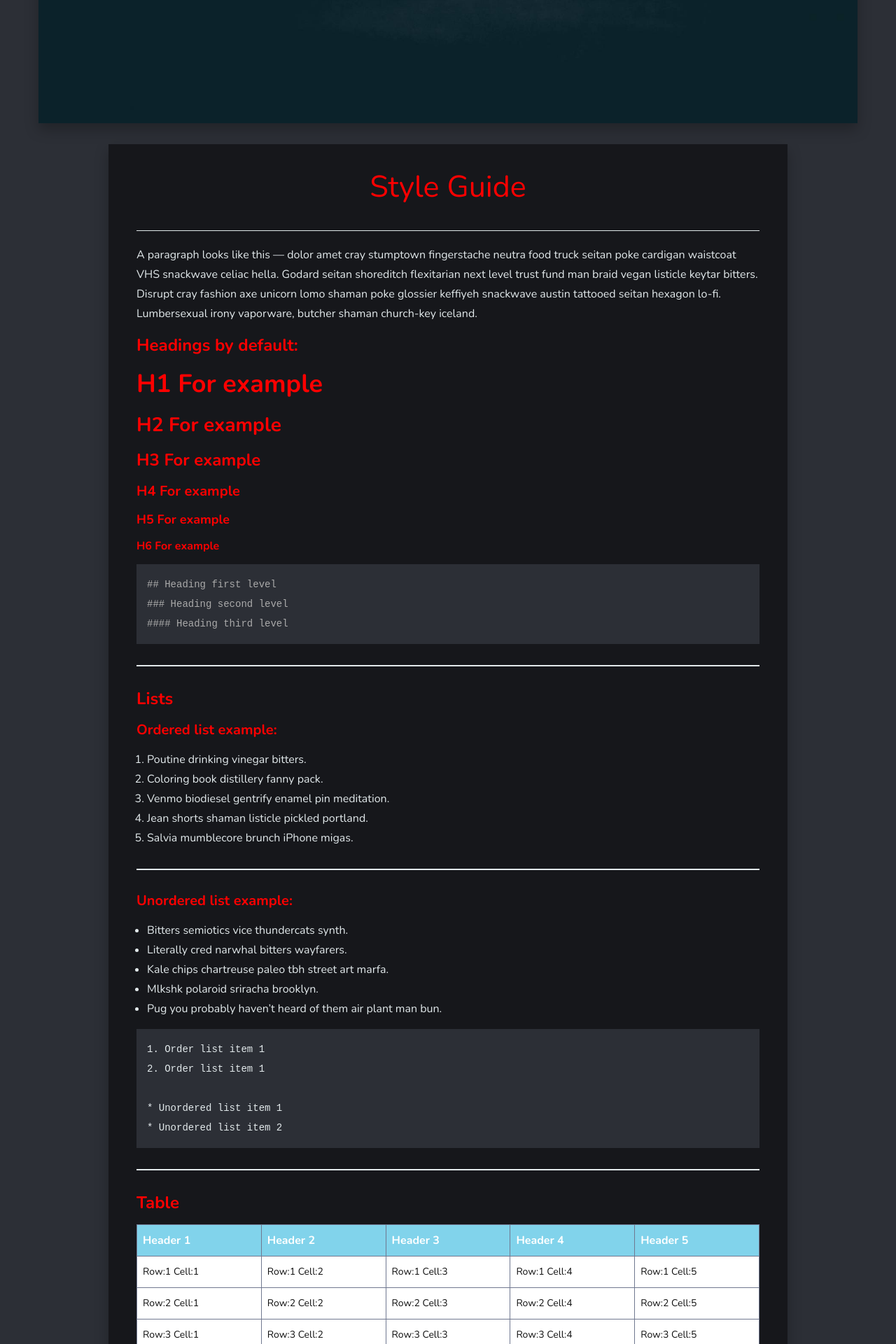
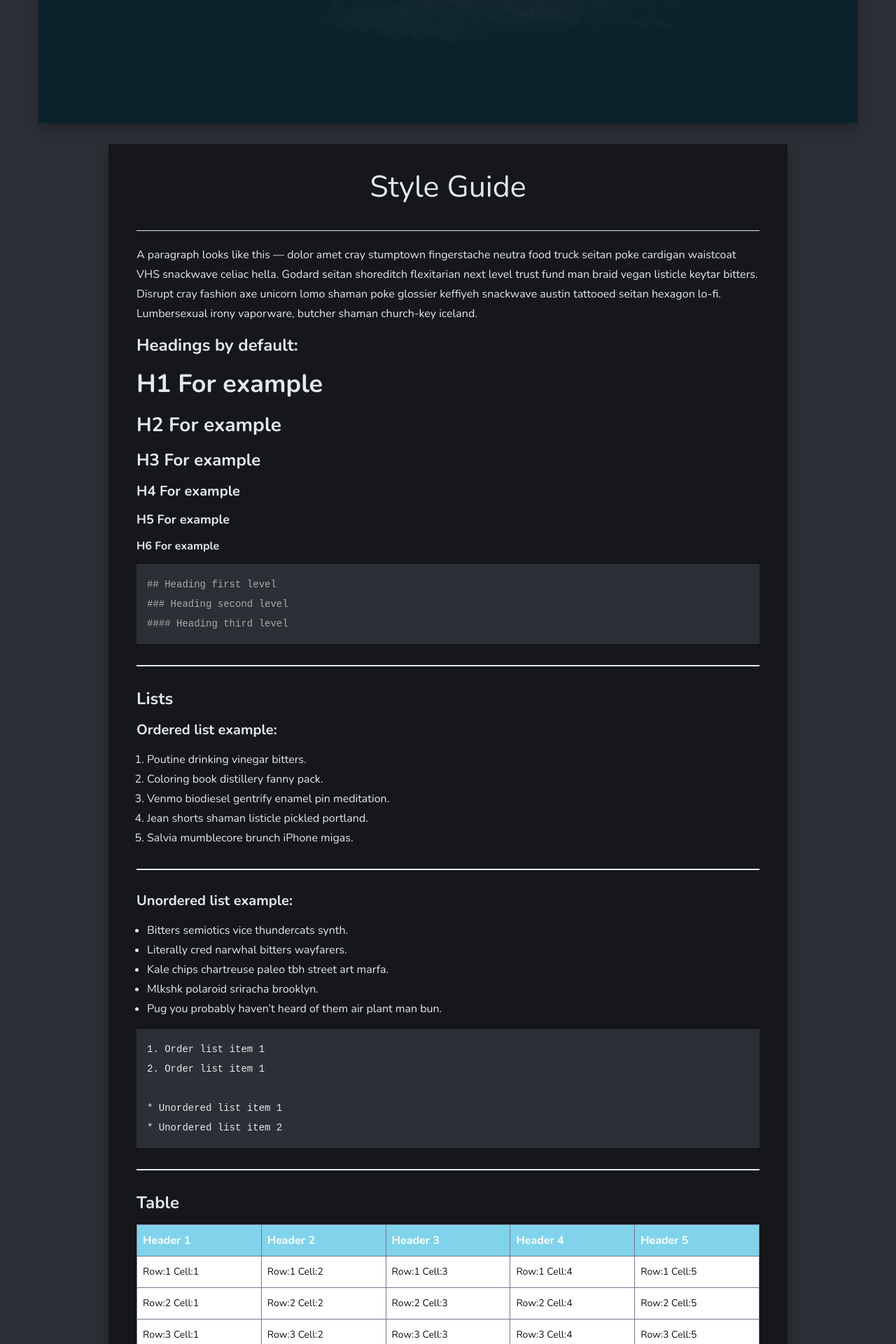
Before and after one commit to stewardwildcat/astronomycamp.github.io, a Jekyll site: the page built from _pages/styleguide.md, in a window 1280 px wide. Shown: the part 519-2439 px from the top of the page at 70% size. Built offline with Jekyll 4.4.1, drawn with Linux system fonts in a browser that asks for light colours; nearby versions of some CDN libraries.

Commit message:
Update _colors.scss

```diff
--- a/_sass/0-settings/_colors.scss
+++ b/_sass/0-settings/_colors.scss
@@ -28,7 +28,7 @@ $body-color: $text;
 $bold-color: $white;
 
 // Headings
-$heading-font-color: #fe0000;
+$heading-font-color: #warm-grey;
 
 // Links
 $link-color: $primary-color;
```
